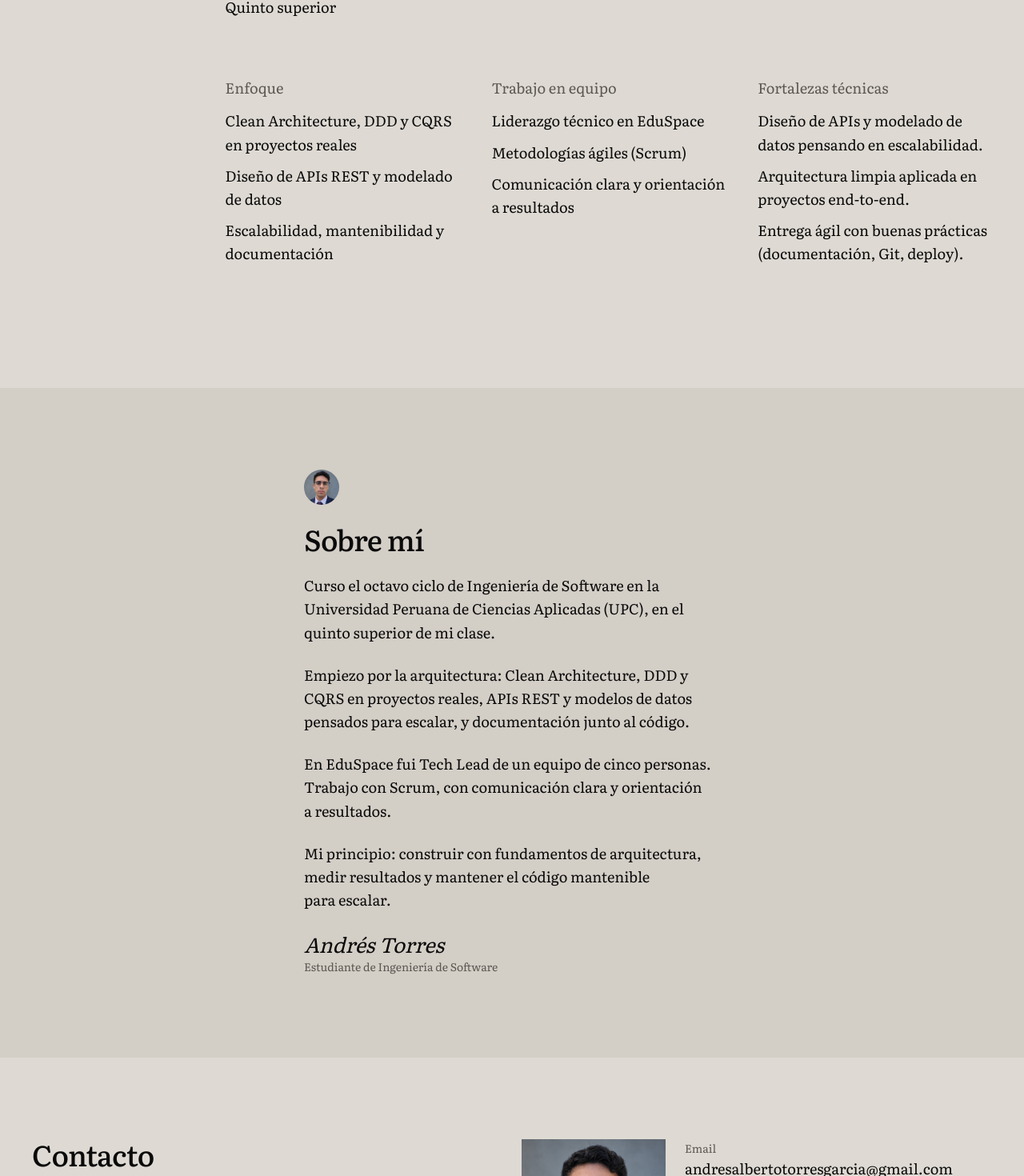
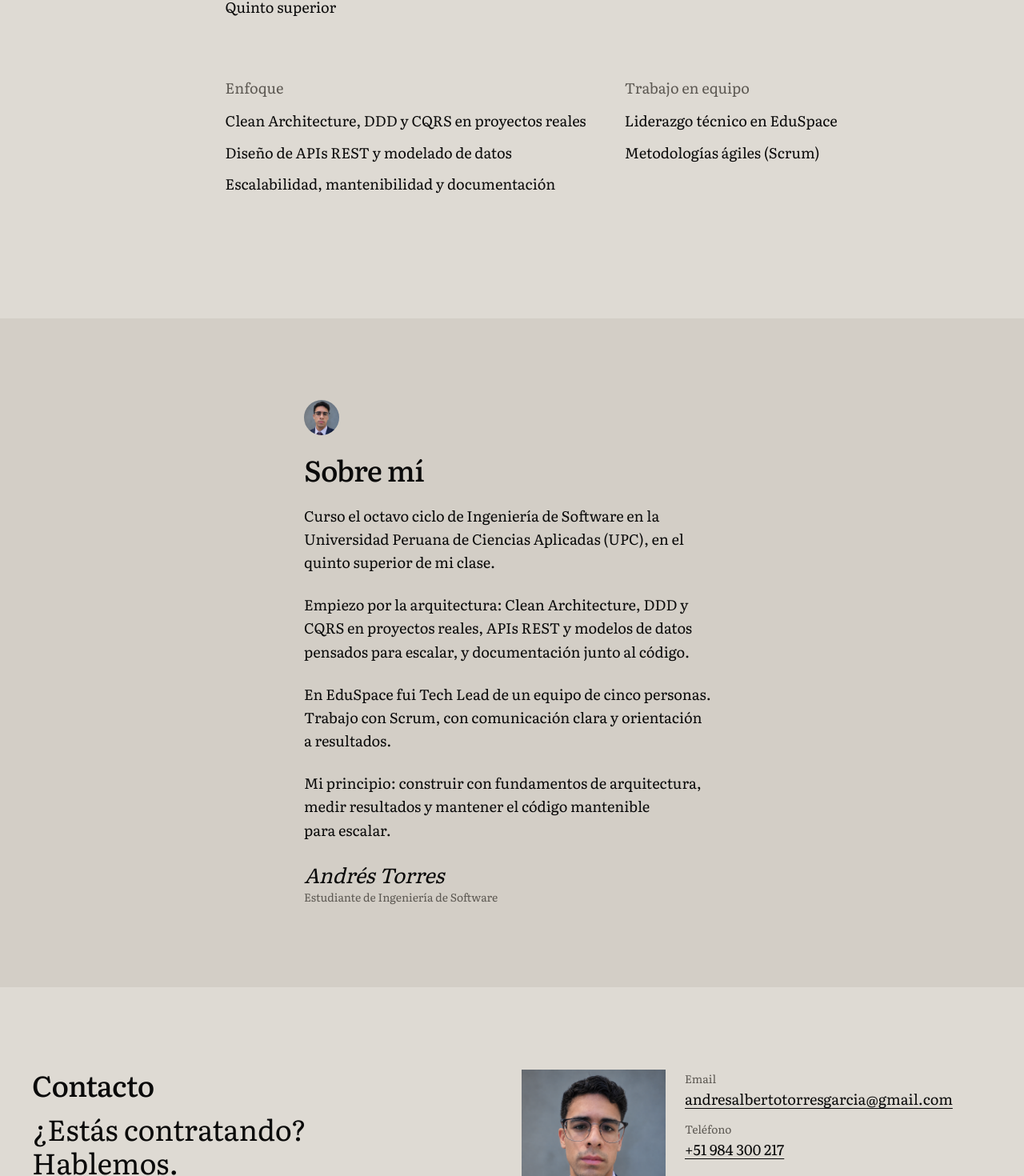
Before and after one commit to andrest04/portfolio, a Next.js app: page / in a window 1280 px wide. Shown: the part 2517-3987 px from the top of the page at 80% size. Built offline with nearby package versions, Linux system fonts and the light colour scheme; no server answers.

Commit message:
fix(copy): address hiring readers and remove repeated skills notes
Rewrite the contact statement for recruiters, present the page title and
social metadata as Software Engineer, and drop the Skills notes that repeat
Focus and About, leaving two columns that align with the record above.

```diff
--- a/src/app/globals.css
+++ b/src/app/globals.css
@@ -756,7 +756,7 @@ details[open] > summary .ledger__toggle {
 
 @media (min-width: 768px) {
   .record__notes {
-    grid-template-columns: repeat(3, minmax(0, 1fr));
+    grid-template-columns: repeat(2, minmax(0, 1fr));
   }
 }
 
--- a/src/app/layout.tsx
+++ b/src/app/layout.tsx
@@ -26,12 +26,12 @@ export async function generateMetadata(): Promise<Metadata> {
   const isEn = locale === "en";
 
   const title = isEn
-    ? "Andrés Torres - Full-Stack Developer | .NET, React, Node.js"
-    : "Andrés Torres - Desarrollador Full-Stack | .NET, React, Node.js";
+    ? "Andrés Torres - Software Engineer | .NET, React, Node.js"
+    : "Andrés Torres - Ingeniero de Software | .NET, React, Node.js";
 
   const description = isEn
-    ? "Portfolio of Andrés Torres, Full-Stack Developer specialized in .NET 8, React, Node.js and MySQL. 8th term Software Engineering student in Peru building scalable systems with Clean Architecture, DDD, and CQRS."
-    : "Portfolio de Andrés Torres, desarrollador Full-Stack especializado en .NET 8, React, Node.js y MySQL. Estudiante de 8.º ciclo de Ingeniería de Software en Perú construyendo sistemas escalables con Clean Architecture, DDD y CQRS.";
+    ? "Portfolio of Andrés Torres, Software Engineer specialized in .NET 8, React, Node.js and MySQL. 8th term Software Engineering student in Peru building scalable systems with Clean Architecture, DDD, and CQRS."
+    : "Portfolio de Andrés Torres, ingeniero de software especializado en .NET 8, React, Node.js y MySQL. Estudiante de 8.º ciclo de Ingeniería de Software en Perú construyendo sistemas escalables con Clean Architecture, DDD y CQRS.";
 
   return {
     metadataBase: new URL(
--- a/src/content/en.json
+++ b/src/content/en.json
@@ -177,16 +177,7 @@
         "title": "Teamwork",
         "items": [
           "Technical leadership in EduSpace",
-          "Agile methodologies (Scrum)",
-          "Clear communication and results-driven mindset"
-        ]
-      },
-      {
-        "title": "Technical strengths",
-        "items": [
-          "API design and data modeling with scalability in mind.",
-          "Clean architecture applied end-to-end in real projects.",
-          "Agile delivery with solid practices (docs, Git, deployment)."
+          "Agile methodologies (Scrum)"
         ]
       }
     ]
@@ -203,7 +194,7 @@
   },
   "contact": {
     "title": "Contact",
-    "statement": "Have a project in mind? Let's talk!",
+    "statement": "Hiring? Let's talk.",
     "emailLabel": "Email",
     "phoneLabel": "Phone",
     "locationLabel": "Location",
--- a/src/content/es.json
+++ b/src/content/es.json
@@ -177,16 +177,7 @@
         "title": "Trabajo en equipo",
         "items": [
           "Liderazgo técnico en EduSpace",
-          "Metodologías ágiles (Scrum)",
-          "Comunicación clara y orientación a resultados"
-        ]
-      },
-      {
-        "title": "Fortalezas técnicas",
-        "items": [
-          "Diseño de APIs y modelado de datos pensando en escalabilidad.",
-          "Arquitectura limpia aplicada en proyectos end-to-end.",
-          "Entrega ágil con buenas prácticas (documentación, Git, deploy)."
+          "Metodologías ágiles (Scrum)"
         ]
       }
     ]
@@ -203,7 +194,7 @@
   },
   "contact": {
     "title": "Contacto",
-    "statement": "¿Tienes un proyecto en mente? ¡Hablemos!",
+    "statement": "¿Estás contratando? Hablemos.",
     "emailLabel": "Email",
     "phoneLabel": "Teléfono",
     "locationLabel": "Ubicación",
```
